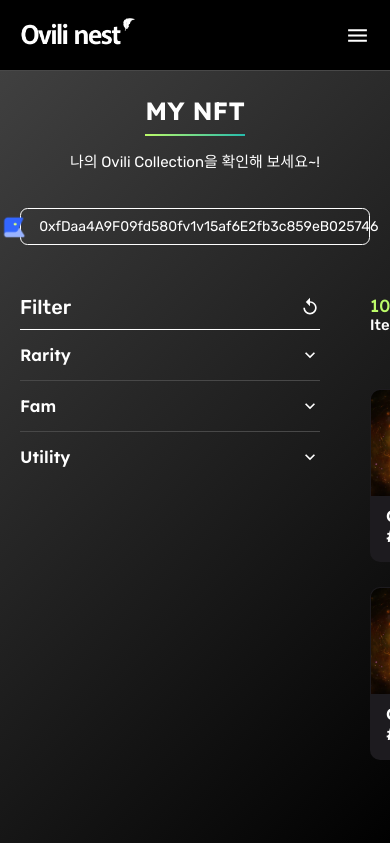
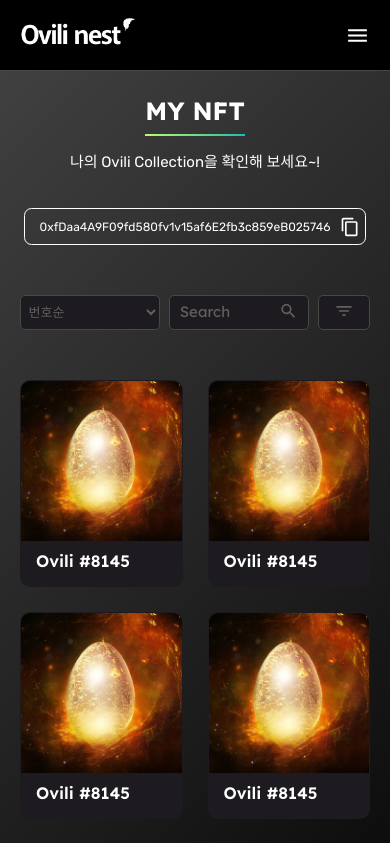
Before and after one commit to saimabbas/ovilinest, a React (Create React App) app: page /mynft in a window 390 px wide. Shown: the top 843 px of the page. Built offline with nearby package versions, Linux system fonts and the light colour scheme.

Commit message:
Responsiveness

```diff
--- a/src/styles/mynft.css
+++ b/src/styles/mynft.css
@@ -590,3 +590,85 @@
   width: 8.5rem;
   object-fit: contain;
 }
+.mynft-search-box.mynft-filter-mob-box {
+  display: none;
+}
+
+@media screen and (max-width: 650px) {
+  .mynft-copy-box p {
+    font-size: 1.2rem;
+  }
+  .mynft-copy-box img {
+    display: none;
+  }
+  .mynft-copy-box {
+    padding: 0.75rem 0.5rem;
+  }
+  .mynft-mg-left {
+    display: none;
+  }
+  .mynft-head h6 {
+    display: none;
+  }
+  .mynft-grid {
+    grid-template-columns: 1fr 1fr;
+  }
+  .mnft-main-grid {
+    grid-template-columns: 1fr;
+  }
+  .mynft-search-box.mynft-filter-mob-box {
+    display: block;
+    padding: 0.5rem;
+    width: 15% !important;
+    text-align: center;
+  }
+  .mynft-search-box.mynft-filter-mob-box svg {
+    margin: 0;
+  }
+  .mynft-head div select {
+    font-size: 1.3rem;
+    margin: 0;
+    width: 40%;
+  }
+  .mynft-search-box {
+    width: 40% !important;
+  }
+  .mynft-search-box input {
+    width: 80%;
+  }
+  .mynft-head div {
+    width: 100%;
+    justify-content: space-between;
+  }
+  .nftm-grid {
+    grid-template-columns: 1fr;
+    grid-auto-flow: row;
+    grid-gap: 1rem;
+  }
+  .nftm-grid-left {
+    grid-row-start: 3;
+    display: grid;
+    grid-template-columns: 1fr 1fr;
+    grid-gap: 2rem;
+  }
+  .nftm-grid-left > img {
+    display: none;
+  }
+  .nftm-grid-right > h4 {
+    text-align: center;
+  }
+  .nftm-tags {
+    padding: 0.65rem 2rem 0.65rem 1rem;
+    border-radius: 0.5rem;
+  }
+  .nftm-tags h6 {
+    font-size: 1.65rem;
+  }
+  .nftm-content-box {
+    margin: 3rem 0 0 0;
+  }
+  .nftm4-grid {
+    grid-template-columns: 1fr;
+    margin: 3rem 0 0 0;
+  }
+}
--- a/src/views/MyNFT.jsx
+++ b/src/views/MyNFT.jsx
@@ -45,6 +45,7 @@
   MdSearch,
   MdOutlineChevronRight,
   MdReplay,
+  MdFilterList,
 } from "react-icons/md";
 import { Link } from "react-router-dom";
 import Header from "../components/Header";
@@ -219,6 +220,9 @@
                       <div className="mynft-search-box">
                         <input type="text" placeholder="Search" />
                         <MdSearch />
+                      </div>
+                      <div className="mynft-search-box mynft-filter-mob-box">
+                        <MdFilterList />
                       </div>
                     </div>
                   </div>
```
